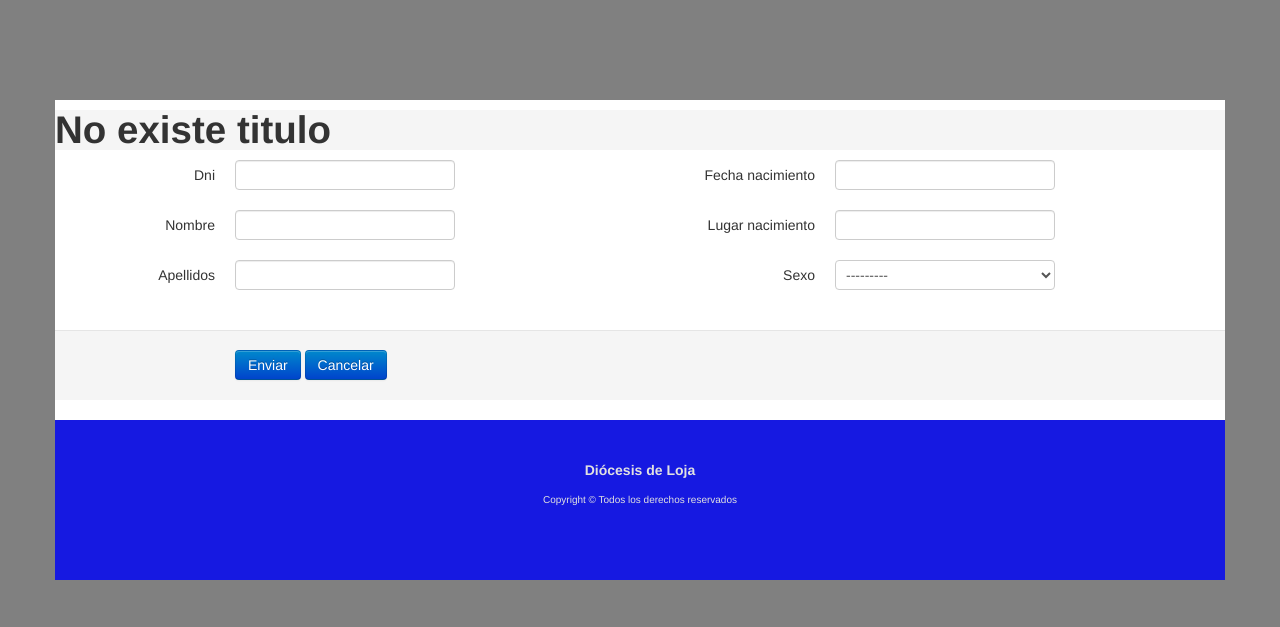
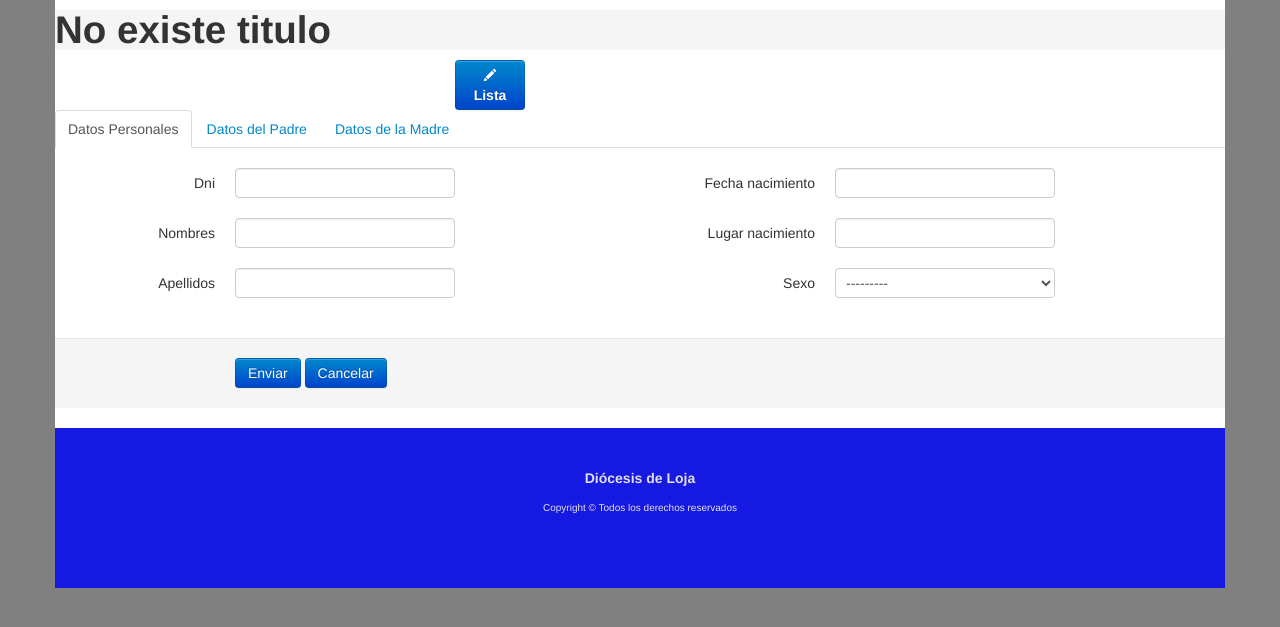
Before and after one commit to luchitoflores/ekklesia, a Django app: page /usuario/add/ in a window 1280 px wide. Shown: the top 627 px of the page. Run offline with Django 3.2, Linux system fonts and the light colour scheme; some libraries are stand-ins or nearby versions.

Commit message:
Creacion de tab padre y madre

```diff
--- a/sacramentos/forms.py
+++ b/sacramentos/forms.py
@@ -1,9 +1,13 @@
+from django import forms
 from django.forms import ModelForm
 from django.contrib.auth.models import User
 
 from .models import PerfilUsuario
 
 class UsuarioForm(ModelForm):
+	first_name = forms.CharField(required=True, label='Nombres')
+	last_name = forms.CharField(required=True, label='Apellidos')
+
 	class Meta:
 		model = User
 		fields= ('first_name', 'last_name')
@@ -11,4 +15,11 @@ class UsuarioForm(ModelForm):
 class PerfilUsuarioForm(ModelForm):
 	class Meta:
 		model = PerfilUsuario
-		fields = ('dni', 'fecha_nacimiento', 'lugar_nacimiento', 'sexo', 'profesion');
+		fields = ('dni', 'fecha_nacimiento', 'lugar_nacimiento', 'sexo', 'estado_civil' ,'profesion');
+
+class PadreForm(ModelForm):
+	fecha_nacimiento = forms.DateField(label='Fecha de Nacimiento')
+	lugar_nacimiento = forms.CharField(label='Lugar de Nacimiento')
+	class Meta:
+		model = PerfilUsuario
+		fields = ('dni', 'fecha_nacimiento', 'lugar_nacimiento', 'estado_civil', 'profesion');
--- /dev/null
+++ b/sacramentos/templates/usuario/padre_form.html
@@ -0,0 +1,42 @@
+{%csrf_token%}
+<div class="container">
+	<div class="row">
+		<div class="span12">
+			<div class="control-group">
+				<label class="control-label">{{perfil_padre_form.dni.label}}</label>
+				<div class="controls">
+					{{perfil_padre_form.dni}}
+					<a href="#id_buscar_padre" class='btn btn-primary'><i class='icon-search icon-white'></i> Busqueda Avanzada</a>
+				</div>
+				<div class="controls">{{perfil_padre_form.dni.help_text}}</div>
+			</div>
+
+			{% for f in usuario_form%}
+
+			<div class="control-group">
+				<label class="control-label">{{f.label}}</label>
+				<div class="controls">{{f}}</div>
+				<div class="controls">{{f.help_text}}</div>
+			</div>
+
+			{%endfor%}
+
+
+			{% for f in perfil_padre_form%}
+
+			{%if f.label != 'Dni'%}
+			<div class="control-group">
+				<label class="control-label">{{f.label}}</label>
+				<div class="controls">{{f}}</div>
+				<div class="controls">{{f.help_text}}</div>
+			</div>
+			{%endif%}
+
+			{%endfor%}
+
+			<div class='form-actions'>
+				<input type="submit" class='btn btn-primary' value='Enviar'>
+			</div>
+		</div>
+	</div>
+</div>
--- a/sacramentos/templates/usuario/usuario_form.html
+++ b/sacramentos/templates/usuario/usuario_form.html
@@ -1,9 +1,39 @@
 {%extends 'base.html'%}
+
+{%load tags%}
 
 {%block title%}Agregar Feligreses{%endblock%}
 
 {%block content%}
 
+<div class='container'>
+	<div class="row">
+		<div class="offset4 span1">
+			<a href="#" class='btn btn-primary'>
+				<i class="icon-pencil icon-white"></i>
+				<span><strong>Lista</strong></span>
+			</a>
+		</div>
+	</div>
+</div>
+
+<!-- Div para manejar mensajes de error -->
+<div id="id_mensaje">
+
+</div>
+
+
+<!-- Pestañas para datos personales, padre y madre -->
+
+
+<ul class='nav nav-tabs'>
+	<li class='active'><a href="#id_datos_personales" data-toggle='tab'>Datos Personales</a></li>
+	<li><a href="#id_datos_padre" data-toggle='tab'>Datos del Padre</a></li>
+	<li><a href="#id_datos_madre" data-toggle='tab'>Datos de la Madre</a></li>
+</ul>
+
+<div class="tab-content">
+	<div id='id_datos_personales' class='tab-pane active'>
 		<form id='id_form_usuario_create' class='form-horizontal' method='POST'>
 			{%csrf_token%}
 			<div class="container">
@@ -20,12 +50,15 @@
 							<div class='controls'>
 								{{usuario_form.first_name}}
 							</div>
+							<div id="id_errors_first_name" class='controls invalid'></div>
 						</div>
+
 						<div class='control-group'>
 							<label for="id_last_name" class='control-label'>{{usuario_form.last_name.label}}</label>
 							<div class='controls'>
 								{{usuario_form.last_name}}
 							</div>
+
 						</div>
 					</div>
 					<div class='span6'>
@@ -55,9 +88,25 @@
 				<input type="submit" value='Enviar' class="btn btn-primary">
 				<input type="submit" value='Cancelar' class="btn btn-primary">
 			</div>
+		</form>
+	</div>
 
+	<div id="id_datos_padre" class="tab-pane">
+		<form id='id_form_padre' class='form-horizontal'>
+			{%padre%}
 		</form>
+	</div>
 
+	<div id="id_datos_madre" class="tab-pane">
+		<form id='id_form_madre' class='form-horizontal'>
+			{%padre%}
+		</form>
+	</div>
+
+
+</div>
+
+<!-- Modal para indicar que un usuario ha sid creado-->
 <div  id="id_confirm_usuario_create" class="modal hide fade"  tabindex="5">
 	<div class="modal-header">
 		<button type="button" class="close" data-dismiss="modal" aria-hidden="true"></button>
@@ -72,4 +121,6 @@
 </div>
 
 
+
+
 {% endblock%}
--- /dev/null
+++ b/sacramentos/templatetags/tags.py
@@ -0,0 +1,11 @@
+from django import template
+from sacramentos.views import padre_create_view
+from sacramentos.forms import UsuarioForm, PadreForm
+register = template.Library()
+
+@register.inclusion_tag('usuario/padre_form.html', takes_context=True)
+def padre(context):
+	perfil_padre_form = PadreForm
+	usuario_form = UsuarioForm
+	ctx = {'perfil_padre_form':perfil_padre_form,'usuario_form':usuario_form}
+	return ctx
--- a/sacramentos/urls.py
+++ b/sacramentos/urls.py
@@ -1,6 +1,7 @@
 from django.conf.urls import include, patterns, url
-from .views import usuarioCreateView
+from .views import usuarioCreateView, padre_create_view
 
 urlpatterns = patterns('',
 	url(r'^usuario/add/$', usuarioCreateView, name='usuario_create'),
+	url(r'^padre/add/$', padre_create_view, name='padre_create'),
 	)
--- a/sacramentos/views.py
+++ b/sacramentos/views.py
@@ -5,27 +5,47 @@ from django.shortcuts import render
 from django.http import HttpResponse, Http404
 
 
-from .forms import UsuarioForm, PerfilUsuarioForm
+from .forms import UsuarioForm, PerfilUsuarioForm, PadreForm
 
 def usuarioCreateView(request):
 	if request.is_ajax():
 		if request.method == 'POST':
-			bandera = False
+			valido = False
 			usuario_form = UsuarioForm(request.POST)
 			perfil_form = PerfilUsuarioForm(request.POST)
-			# if usuario_form.is_valid() and perfil_form.is_valid():
-			bandera = True
-			usuario = usuario_form.save(commit=False)
-			perfil = perfil_form.save(commit=False)
-			usuario.username = '%s%s%s' %(usuario.first_name, usuario.last_name, perfil.dni)
-			usuario.save()
-			perfil.user = usuario
-			perfil.save()
+			if usuario_form.is_valid() and perfil_form.is_valid():
+				valido = True
+				usuario = usuario_form.save(commit=False)
+				perfil = perfil_form.save(commit=False)
+				usuario.username = '%s%s%s' %(usuario.first_name, usuario.last_name, perfil.dni)
+				usuario.save()
+				perfil.user = usuario
+				perfil.save()
+				ctx = {'valido': valido}
 
-			ctx = {'respuesta': bandera}
+			else:
+				errores_usuario = usuario_form.errors
+				errores_perfil =  perfil_form.errors
+				ctx = {'valido': valido, 'errores_usuario':errores_usuario, 'errores_perfil': errores_perfil}
+
 			return HttpResponse(json.dumps(ctx), content_type='application/json')
 	else:
 		usuario_form = UsuarioForm()
 		perfil_form = PerfilUsuarioForm()
 		ctx = {'usuario_form': usuario_form, 'perfil_form': perfil_form}
 		return render (request, 'usuario/usuario_form.html', ctx)
+
+
+def padre_create_view(request):
+	if request.is_ajax():
+		if request.method == 'POST':
+			usuario_form = UsuarioForm(request.POST)
+			perfil_padre_form = PadreForm(request.POST)
+			if usuario_form.is_valid() and perfil_padre_form.is_valid():
+				pass
+	else:
+		usuario_form = UsuarioForm()
+		perfil_padre_form = PadreForm()
+
+	ctx = {'usuario_form': usuario_form, 'perfil_form': perfil_padre_form}
+	return render(request, 'usuario/padre_form.html', ctx)
--- a/static/css/mycss.css
+++ b/static/css/mycss.css
@@ -6,10 +6,8 @@ body
 #id_container{
 	background: white;
 	color = white;
-	margin-top: 100px;
+	/*margin-top: 100px;*/
 }
-
-
 
 
 #id_footer
@@ -20,10 +18,15 @@ body
 	text-align: center;
 	color: rgb(225,225,225);
 	font-size: 10px;
-
 }
 
 #id_title
 {
 	background: #f5f5f5
 }
+
+
+.invalid
+{
+	color: red;
+}
--- a/static/js/sacramentos.js
+++ b/static/js/sacramentos.js
@@ -3,8 +3,15 @@ $(document).on('ready', inicio);
 
 function inicio(){
 	usuarioCreate();
+	campos_con_fechas();
 }
 
+function campos_con_fechas(){
+	$('#id_fecha_nacimiento').attr('data-date-format', 'dd/mm/yyyy').datepicker();
+	$('#id_form_padre #id_fecha_nacimiento').attr('data-date-format', 'dd/mm/yyyy').datepicker();
+	$('#id_form_madre #id_fecha_nacimiento').attr('data-date-format', 'dd/mm/yyyy').datepicker();
+
+}
 
 function usuarioCreate(){
 
@@ -12,16 +19,45 @@ function usuarioCreate(){
 		e.preventDefault();
 		json = $('#id_form_usuario_create').serialize()
 		url = '/usuario/add/';
-		$.post(url, json, function(respuesta, estado, jqXHR){
-			console.log(respuesta.respuesta);
-			$('#id_confirm_usuario_create').modal('show');
-
-		});
-		$('#id_aceptar').on('click',function(e){
-			e.preventDefault();
-			$('#id_confirm_usuario_create').modal('hide');
+		$.post(url, json, function(data, status, jqXHR){
+			if(data.valido){
+				// $('#id_confirm_usuario_create').modal('show');
+				var mensaje = '<div class="alert alert-success">' +
+				'<button type="button" class="close" data-dismiss="alert"><i class="icon-remove"></i></button>'+
+				'<img src="/static/img/success.png" alt=""> Usuario Creado exitosamente </div>';
+				$('#id_mensaje').html(mensaje);
+			} else {
+				var mensaje = '<div class="alert alert-error">' +
+				'<button type="button" class="close" data-dismiss="alert"><i class="icon-remove"></i></button>'+
+				'<img src="/static/img/error.png" alt=""> Uno o más datos no son correctos </div>';
+				$('#id_mensaje').html(mensaje);
+				console.log(data.errores_usuario);
+				console.log(data.errores_perfil);
+				$.each(data.errores_usuario, function(index, element){
+					$("#id_"+index).addClass('invalid');
+					console.log("#id_"+index);
+					console.log("#id_"+element);
+					var mensajes_error = '<span>' + element+ '</span>';
+					console.log(mensajes_error);
+					$("#id_errors_"+index).append(mensajes_error);
+				});
+				console.log(data.errores_perfil);
+				$.each(data.errores_perfil, function(index, element){
+					$("#id_"+index).addClass('invalid');
+					console.log("#id_"+index);
+					console.log("#id_"+element);
+					var mensajes_error = '<span>' + element+ '</span>';
+					console.log(mensajes_error);
+					$("#id_errors_"+index).append(mensajes_error);
+				});
+			}
 		});
 
-	});
+$('#id_aceptar').on('click',function(e){
+	e.preventDefault();
+	$('#id_confirm_usuario_create').modal('hide');
+});
+
+});
 
 }
```
Also changed, not shown: sacramentos/templatetags/__init__.py (added), 11 other files. Lines whose indentation alone changed are shown as unchanged.
